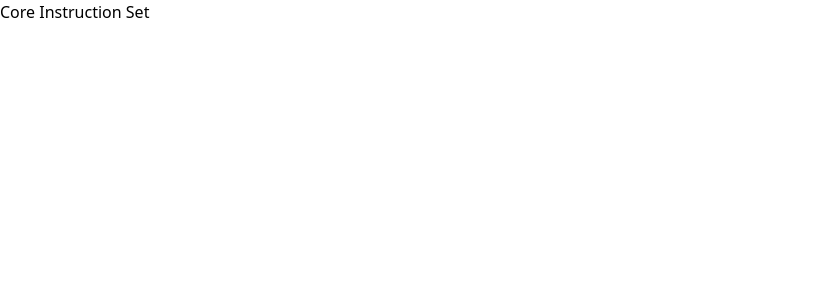
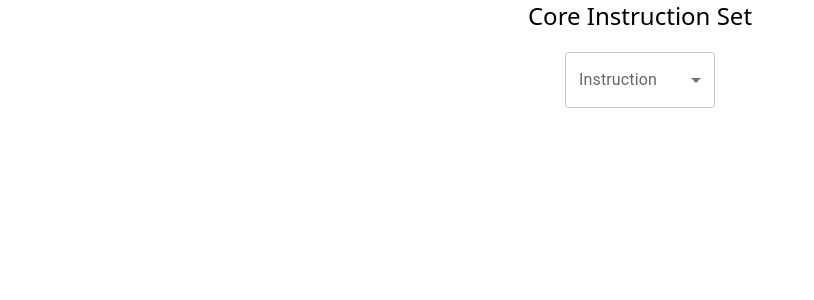
Before and after one commit to AbdulazizAljadaan/mips-instruction-set, a React (Create React App) app: page / in a window 1280 px wide. Shown: the top 300 px of the page, without its empty margins (0-814 px from the left). Built offline with nearby package versions, Linux system fonts and the light colour scheme.

Commit message:
create SelectInstruction component

```diff
--- a/src/App.jsx
+++ b/src/App.jsx
@@ -1,9 +1,11 @@
 import React from 'react'
+import SelectInstruction from './components/SelectInstruction'
 
 function App() {
   return (
-    <div>
-      <h1>Core Instruction Set</h1>
+    <div className="space-y-5">
+      <h1 className="text-2xl text-center">Core Instruction Set</h1>
+      <SelectInstruction />
     </div>
   )
 }
--- /dev/null
+++ b/src/components/SelectInstruction.jsx
@@ -0,0 +1,40 @@
+import * as React from 'react'
+import Box from '@mui/material/Box'
+import InputLabel from '@mui/material/InputLabel'
+import MenuItem from '@mui/material/MenuItem'
+import FormControl from '@mui/material/FormControl'
+import Select from '@mui/material/Select'
+import InstructionNames from '../data/instruction-names.json'
+
+function SelectInstruction({ setInstruction }) {
+  const [value, setValue] = React.useState('')
+
+  const handleChange = event => {
+    const { value } = event.target
+    setValue(value)
+    setInstruction(value)
+  }
+
+  return (
+    <Box sx={{ maxWidth: 150, mx: 'auto' }}>
+      <FormControl fullWidth>
+        <InputLabel id="instruction">Instruction</InputLabel>
+        <Select
+          labelId="instruction"
+          id="instruction-select"
+          value={value}
+          label="Instruction"
+          onChange={handleChange}
+        >
+          {InstructionNames.map(name => (
+            <MenuItem key={name} value={name}>
+              {name}
+            </MenuItem>
+          ))}
+        </Select>
+      </FormControl>
+    </Box>
+  )
+}
+
+export default SelectInstruction
```
